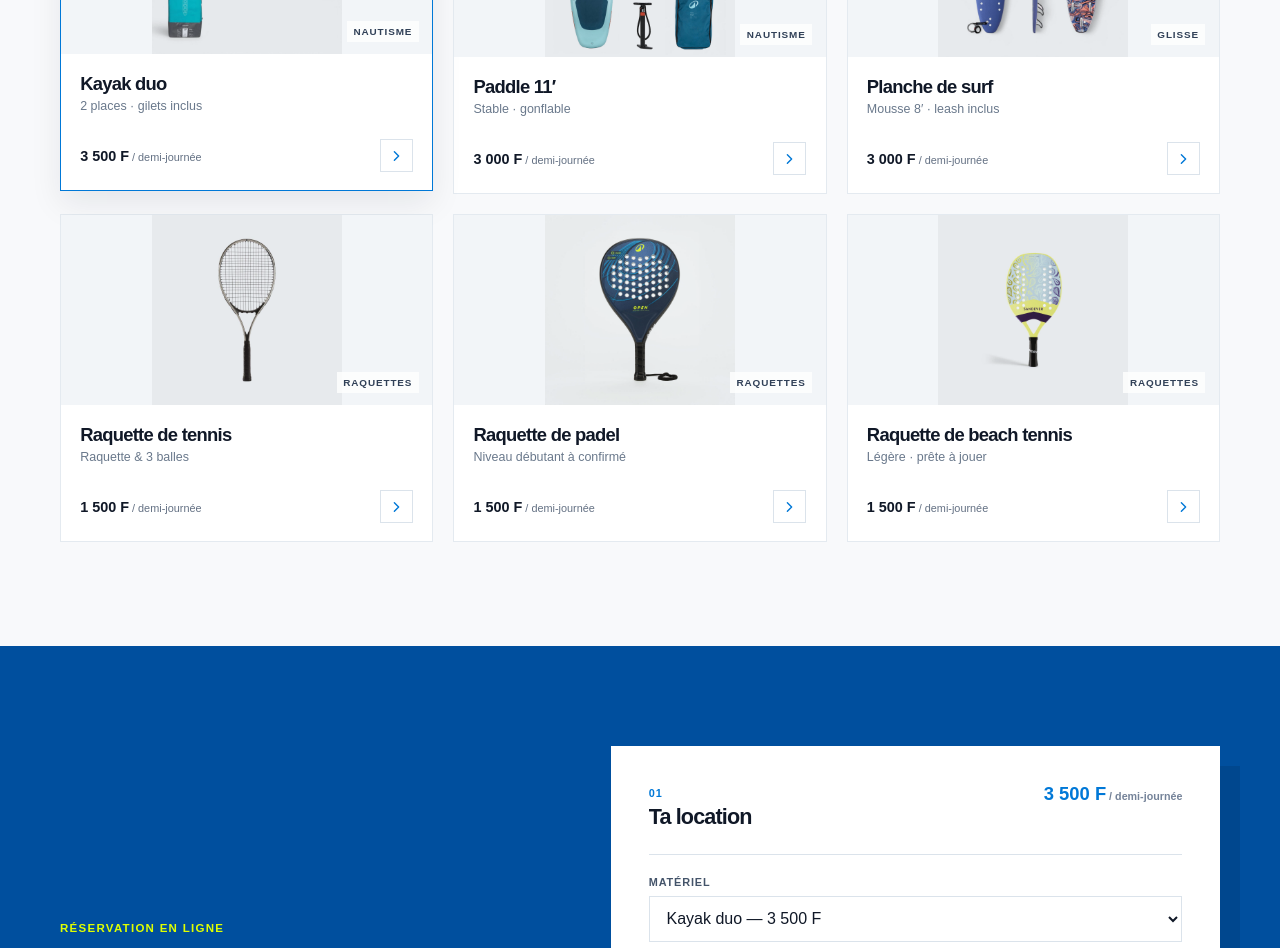
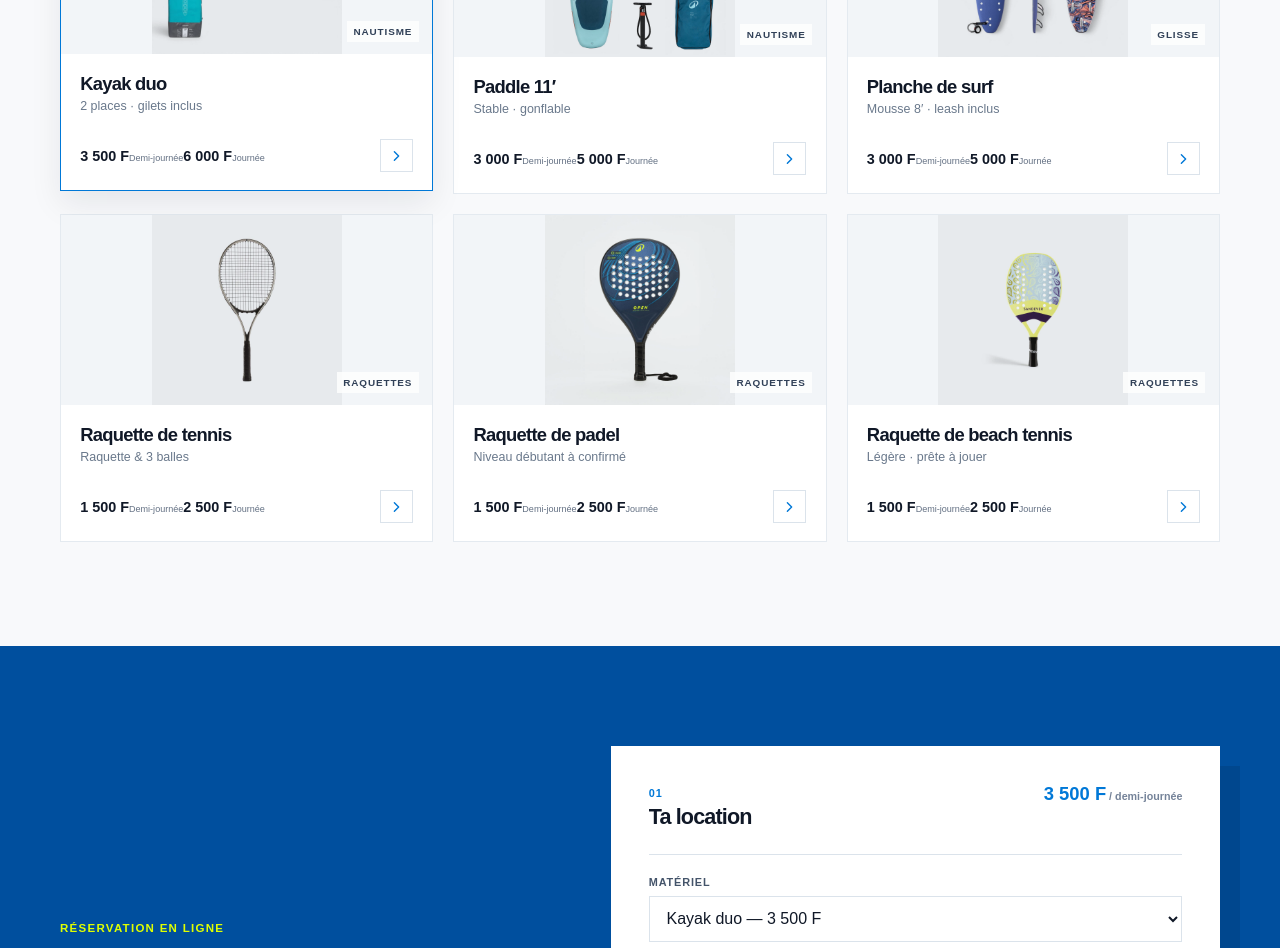
Before and after one commit to vollardmaelys/DECATHLON_LOCATION, a React (Vite) app: page / in a window 1280 px wide. Shown: the part 1180-2128 px from the top of the page. Built offline with nearby package versions, Linux system fonts and the light colour scheme; no server answers.

Commit message:
Afficher les tarifs demi-journée et journée
Updated equipment content to include daily rental price.

```diff
--- a/app/page.tsx
+++ b/app/page.tsx
@@ -152,7 +152,7 @@ export default function Home() {
           {equipment.map((item) => (
             <article className={`equipment-card ${selectedId === item.id ? 'selected' : ''}`} key={item.id}>
               <div className="equipment-visual">{item.tag && <span className="equipment-tag">{item.tag}</span>}<img src={item.image} alt={item.name} className="product-image" /><span className="visual-label">{item.category}</span></div>
-              <div className="equipment-content"><p className="equipment-name">{item.name}</p><p className="equipment-detail">{item.detail}</p><div className="equipment-bottom"><span><strong>{item.price}</strong> / demi-journée</span><button type="button" onClick={() => chooseEquipment(item.id)} aria-label={`Louer ${item.name}`}><ChevronRight aria-hidden="true" /></button></div></div>
+              <div className="equipment-content"><p className="equipment-name">{item.name}</p><p className="equipment-detail">{item.detail}</p><div className="equipment-bottom"><div className="equipment-price-list" aria-label={`Tarifs de location pour ${item.name}`}><span><strong>{item.price}</strong><small>Demi-journée</small></span><span><strong>{item.dayPrice}</strong><small>Journée</small></span></div><button type="button" onClick={() => chooseEquipment(item.id)} aria-label={`Louer ${item.name}`}><ChevronRight aria-hidden="true" /></button></div></div>
             </article>
           ))}
         </div>
```
